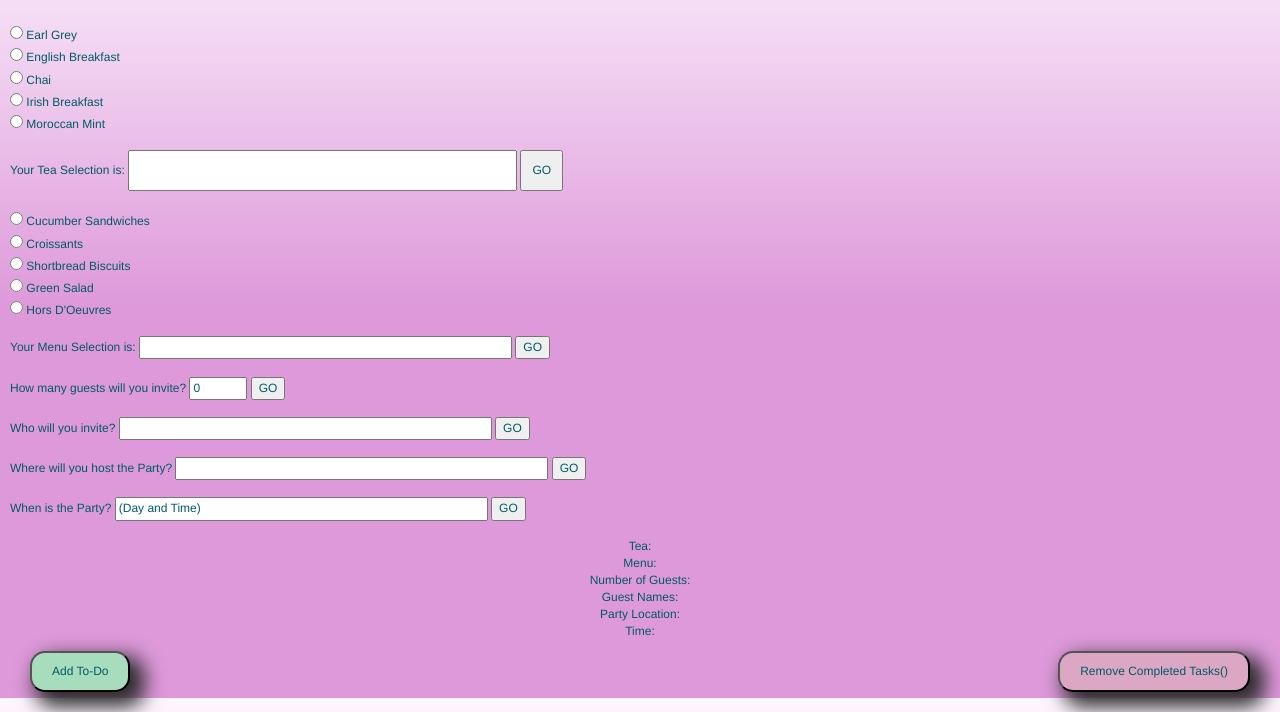
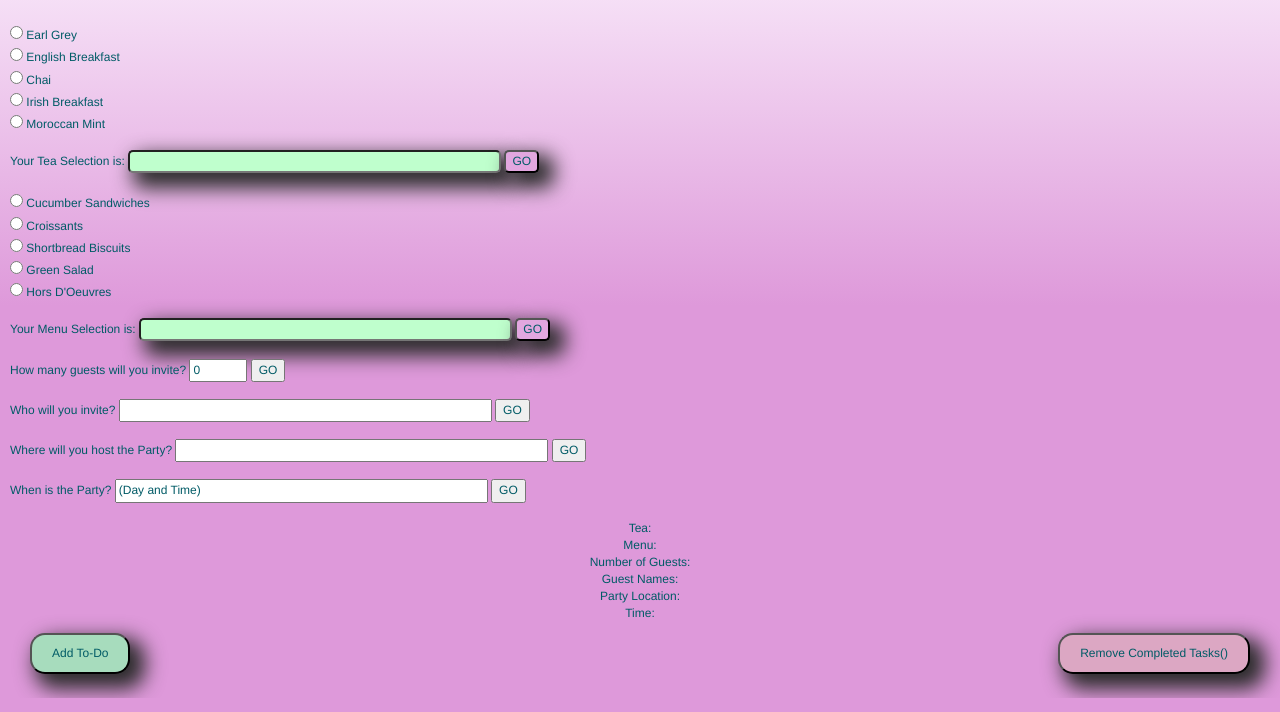
Before and after one commit to Strigida/TeaPartyApp, a plain HTML site: page app/www/index.html in a window 1280 px wide. Shown: the part 102-814 px from the top of the page. Drawn offline with Linux system fonts and the light colour scheme.

Commit message:
Styles Update

```diff
--- a/app/www/css/index.css
+++ b/app/www/css/index.css
@@ -98,14 +98,14 @@ canvas {
 
 .jumbotron h1 {
 	font-weight: bolder;
-	text-shadow: 3px 3px 3px gray;
+	text-shadow: 10px 10px 20px 5px #2C2C2C;
 	color: #510f6d;
 }
 
 .jumbotron p {
 	font-weight: bold;
 	color: #d356c9;
-	text-shadow: 1px 1px 3px gray;
+	text-shadow: 1px 1px 3px #2C2C2C;
 }
 #container {
 	color: #005b66;
@@ -113,12 +113,28 @@ canvas {
 }
 
 #container #teaInfo{
-	color: #005b66;
-	padding: 10px;
+	color: #a0008d;
+	background-color: #bfffcd;
+	box-shadow: 10px 10px 20px 5px #2C2C2C;
+	border-radius: 5px 5px 5px 5px;
 }
 #container #teaButton{
 	color: #005b66;
-	padding: 10px;
+	background-color: #e2a7df;
+	box-shadow: 10px 10px 20px 5px #2C2C2C;
+	border-radius: 5px 5px 5px 5px;
+}
+#container #menuInfo{
+	color: #a0008d;
+	background-color: #bfffcd;
+	box-shadow: 10px 10px 20px 5px #2C2C2C;
+	border-radius: 5px 5px 5px 5px;
+}
+#container #menuButton{
+	color: #005b66;
+	background-color: #e2a7df;
+	box-shadow: 10px 10px 20px 5px #2C2C2C;
+	border-radius: 5px 5px 5px 5px;
 }
 
 h1 {
--- a/app/www/index.html
+++ b/app/www/index.html
@@ -72,7 +72,7 @@
   		<input type="radio" name="menu" value="Hors D'Oeuvres" onClick="menu_Select(this.value)"> Hors D'Oeuvres<br>
   		<br>
   		Your Menu Selection is: <input type="text" id="menuInfo" size="50">
-  		<input type="button" onClick="updateMenu()" value="GO">
+  		<input type="button" id="menuButton" onClick="updateMenu()" value="GO">
   		<br><br>
   		How many guests will you invite? <input type="text" id="guestNum" value="0" size="5">
 		<input type="button" onClick="guest_Num()" value="GO">
```
